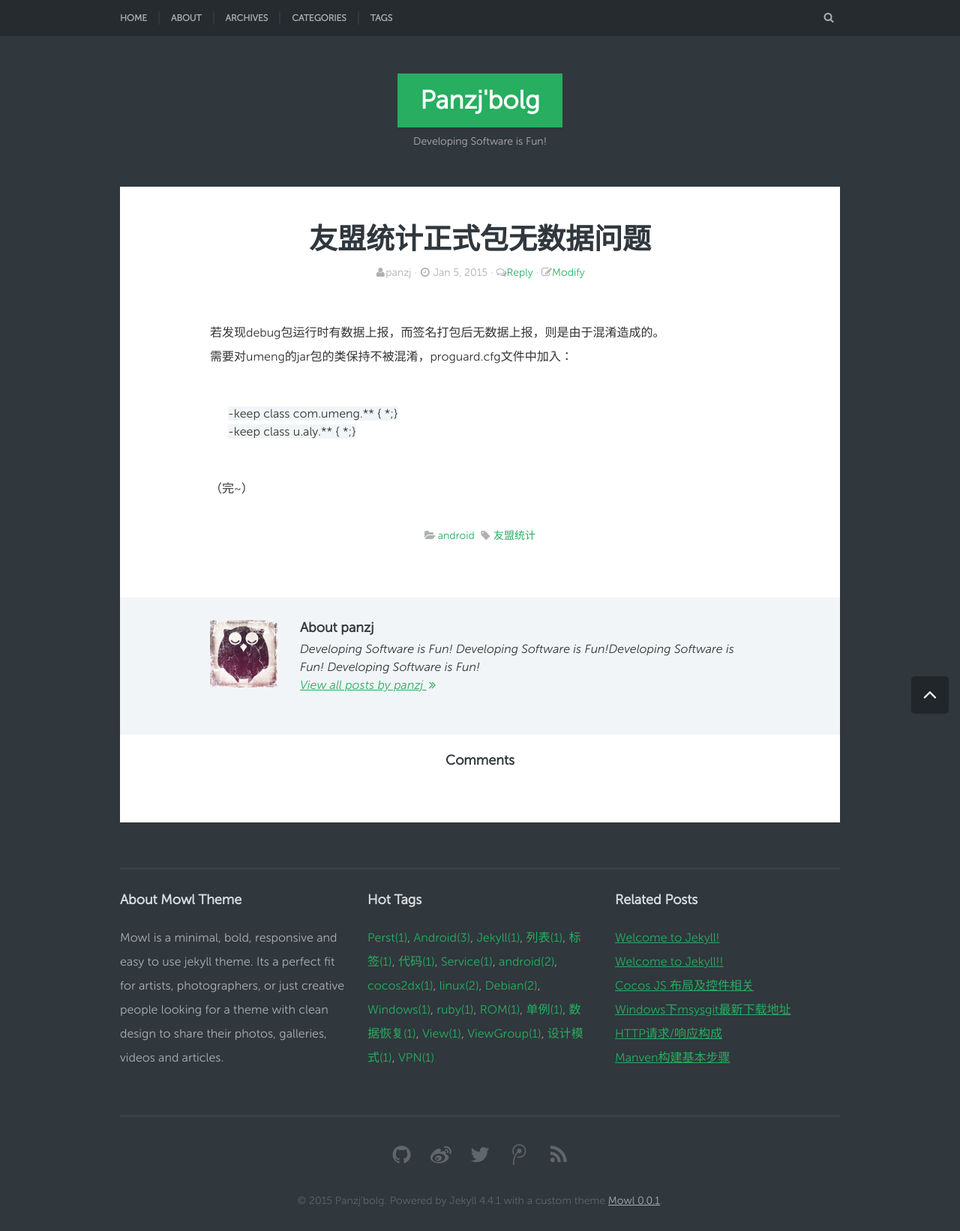
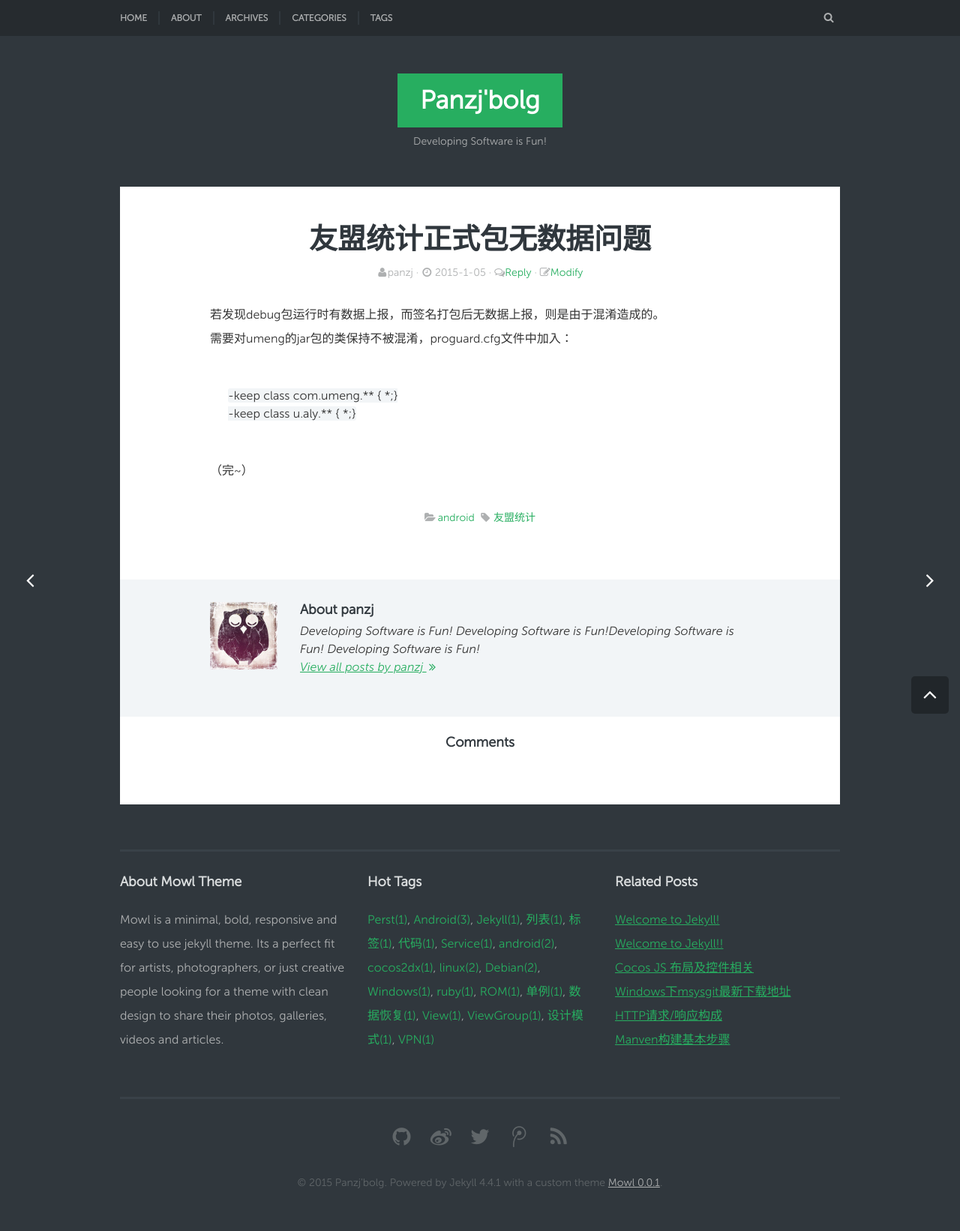
Before and after one commit to better-owlet/panzj.github.io, a Jekyll site: the page built from _posts/2015-01-05-umeng-package-sign.md, in a window 1280 px wide. Shown: the whole page at 75% size. Built offline with Jekyll 4.4.1, drawn with Linux system fonts in a browser that asks for light colours; Markdown is read by kramdown in place of the engine named in the settings; comment, search, counter and statistics services are not loaded; after the commit the page ends 1618 px from its top, so only the background shows below that.

Commit message:
page nav

```diff
--- a/_layouts/post.html
+++ b/_layouts/post.html
@@ -22,12 +22,12 @@ layout: default
         <h1 class="entry-title"><a href="{{ page.url | prepend: site.url }}" rel="bookmark">{{ page.title }}</a></h1>
         <div class="entry-meta">
           <i class="icon-user"></i><span>{% if page.author %}{{ page.author }}{% else %}{{ site.author.name }}{% endif %}</span> · <i class="icon-clock"></i><span>
-            <time class="published" datetime="{{ page.date | date_to_xmlschema }}">{{ page.date | date: "%b %-d, %Y" }}</time>
+            <time class="published" datetime="{{ page.date | date_to_xmlschema }}">{{ page.date | date: "%Y-%-m-%d" }}</time>
           </span> · <i class="icon-chat-empty"></i><a href="{{ page.url | prepend: site.url }}#disqus_thread" title="Comment on Care Less What Other People Think">Reply</a> · <i class="icon-edit"></i><a href="https://github.com/{{ site.author.github }}/{{ site.author.github }}.github.io/edit/master/{{ page.path }}" target="_blank">Modify</a></div>
       </header>
       <!-- .entry-header -->
       <div class="entry-content">
-        <p>{% if page.summary %} {{ page.summary }} {% endif %}</p>
+        {% if page.summary %} <p>{{ page.summary }}</p> {% endif %}
         {{ content }}
       </div>
       <!-- .entry-content -->
@@ -74,5 +74,12 @@ layout: default
       <div id="disqus_thread"></div>
     </div>
   </div>
-
 </div>
+<div class="page-nav">
+{% if page.previous %}
+  <a class="page-previous" href="{{ page.previous.url }}" title="上一篇: {{ page.previous.title }}"><i class="icon icon-angle-left"></i></a>
+{% endif %}
+{% if page.next %}
+  <a class="page-next" href="{{ page.next.url }}" title="下一篇: {{ page.next.title }}"><i class="icon icon-angle-right"></i></a>
+{% endif %}
+</div>
--- a/assets/css/app.scss
+++ b/assets/css/app.scss
@@ -936,7 +936,7 @@ video {
 .comment-nav .page-numbers,
 .post-nav a {
   background-color: #606669;
-  border-radius: 2px;
+  border-radius: 200px;
   color: #f2f5f7;
   display: inline-block;
   font-weight: bold;
@@ -989,6 +989,35 @@ video {
   background: #27ae60;
   color: #fff;
 }
+
+.page-nav{
+  a{
+    display: block;
+    position: fixed;
+    bottom: 100px;
+    text-align: center;
+    font-size: 30px;
+    line-height: 48px;
+    height: 50px;
+    width: 50px;
+    border-radius: 100px;
+    z-index: 100;
+    // background-color: rgba(0,0,0,0.3);
+    color: #fff;
+    @include transition(background-color 0.3s, bottom 0.3s);
+    &.page-previous{
+      left: 15px;
+    }
+    &.page-next{
+      right: 15px;
+    }
+    &:hover {
+      color: #fff;
+      background-color: #27ae60;
+    }
+  }
+}
+
 
 /* Footer
 ------------------------*/
```
